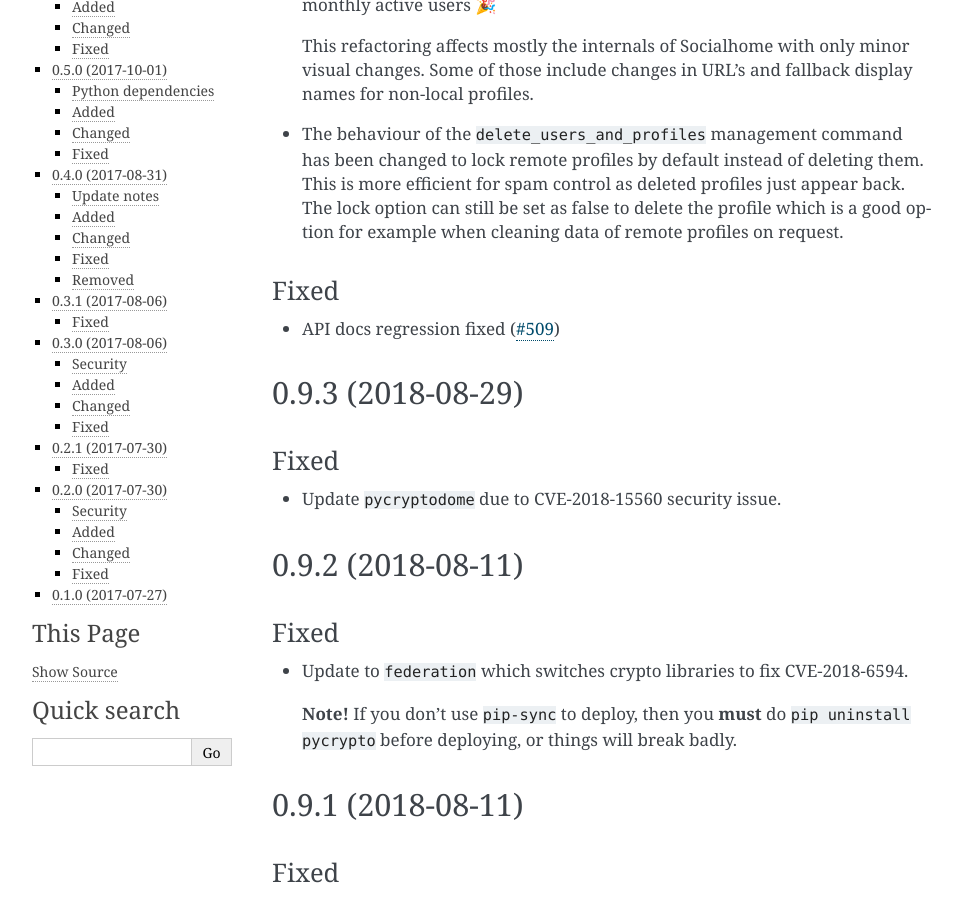
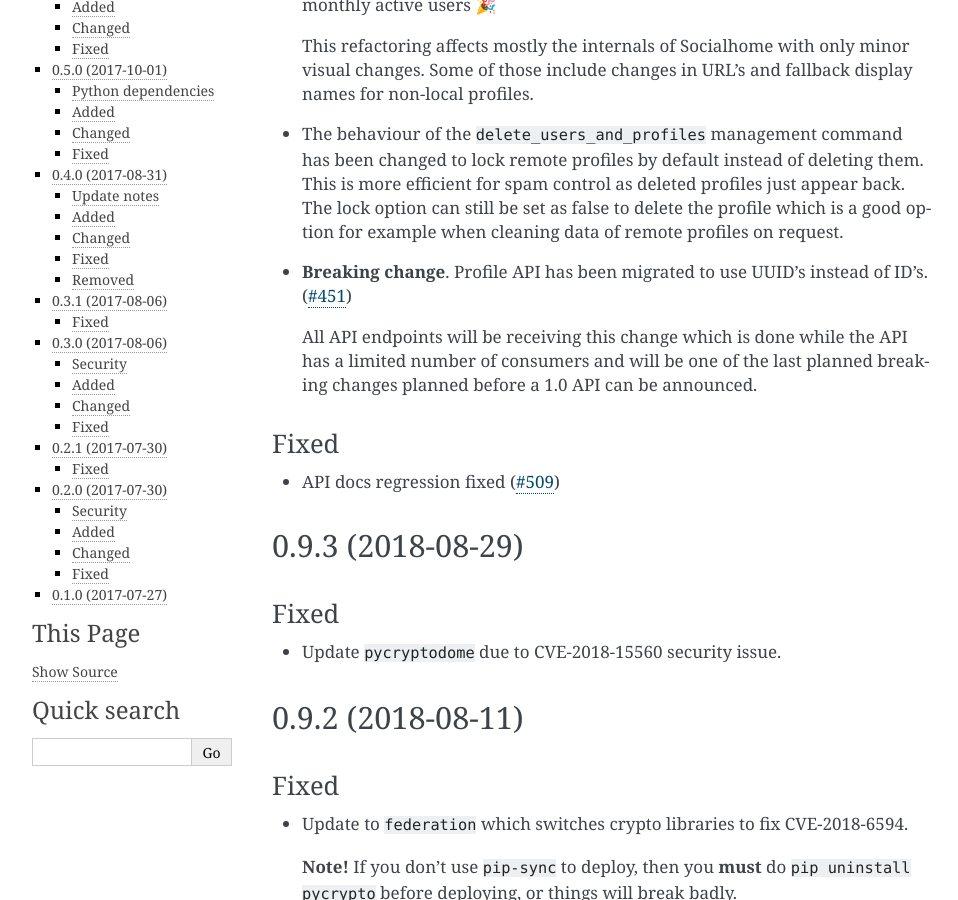
Before and after one commit to jaywink/socialhome, a Sphinx documentation site: the page built from docs/changelog.rst, in a window 1280 px wide and 900 px high, scrolled down 623 px. Shown: the whole window, without its empty margins (148-1106 px from the left). Built offline with Sphinx 7.4.7, drawn with Linux system fonts in a browser that asks for light colours.

Commit message:
Changelog for Profile API UUID change

```diff
--- a/docs/changelog.rst
+++ b/docs/changelog.rst
@@ -20,6 +20,10 @@ Changed
   This refactoring affects mostly the internals of Socialhome with only minor visual changes. Some of those include changes in URL's and fallback display names for non-local profiles.
 
 * The behaviour of the ``delete_users_and_profiles`` management command has been changed to lock remote profiles by default instead of deleting them. This is more efficient for spam control as deleted profiles just appear back. The lock option can still be set as false to delete the profile which is a good option for example when cleaning data of remote profiles on request.
+
+* **Breaking change**. Profile API has been migrated to use UUID's instead of ID's. (`#451 <https://git.feneas.org/socialhome/socialhome/issues/451>`_)
+
+  All API endpoints will be receiving this change which is done while the API has a limited number of consumers and will be one of the last planned breaking changes planned before a 1.0 API can be announced.
 
 Fixed
 .....
```
